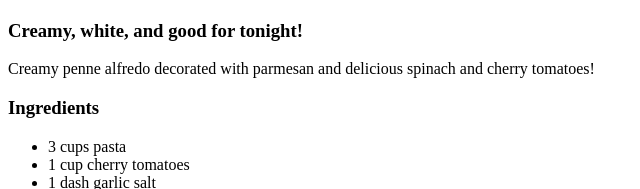
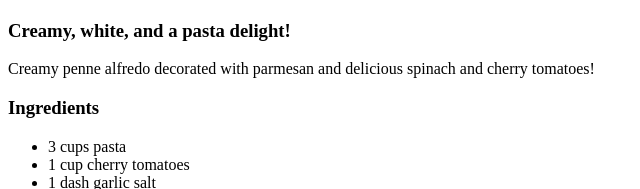
Before and after one commit to viratae/odin-recipes, a plain HTML site: page recipes/alfredo.html in a window 1280 px wide. Shown: the part 484-673 px from the top of the page, 0-640 px from the left. Drawn offline with Linux system fonts and the light colour scheme.

Commit message:
Updated alfredo text

```diff
--- a/recipes/alfredo.html
+++ b/recipes/alfredo.html
@@ -8,7 +8,7 @@
         <a href="../index.html">Home</a>
         <h1>Spicy Vodka</h1>
         <img src="../images/alfredo.jpg" width ="500px;">
-        <h3>Creamy, white, and good for tonight!</h3>
+        <h3>Creamy, white, and a pasta delight!</h3>
         <p>
             Creamy penne alfredo decorated with parmesan and delicious spinach and cherry tomatoes!
         </p>
```
